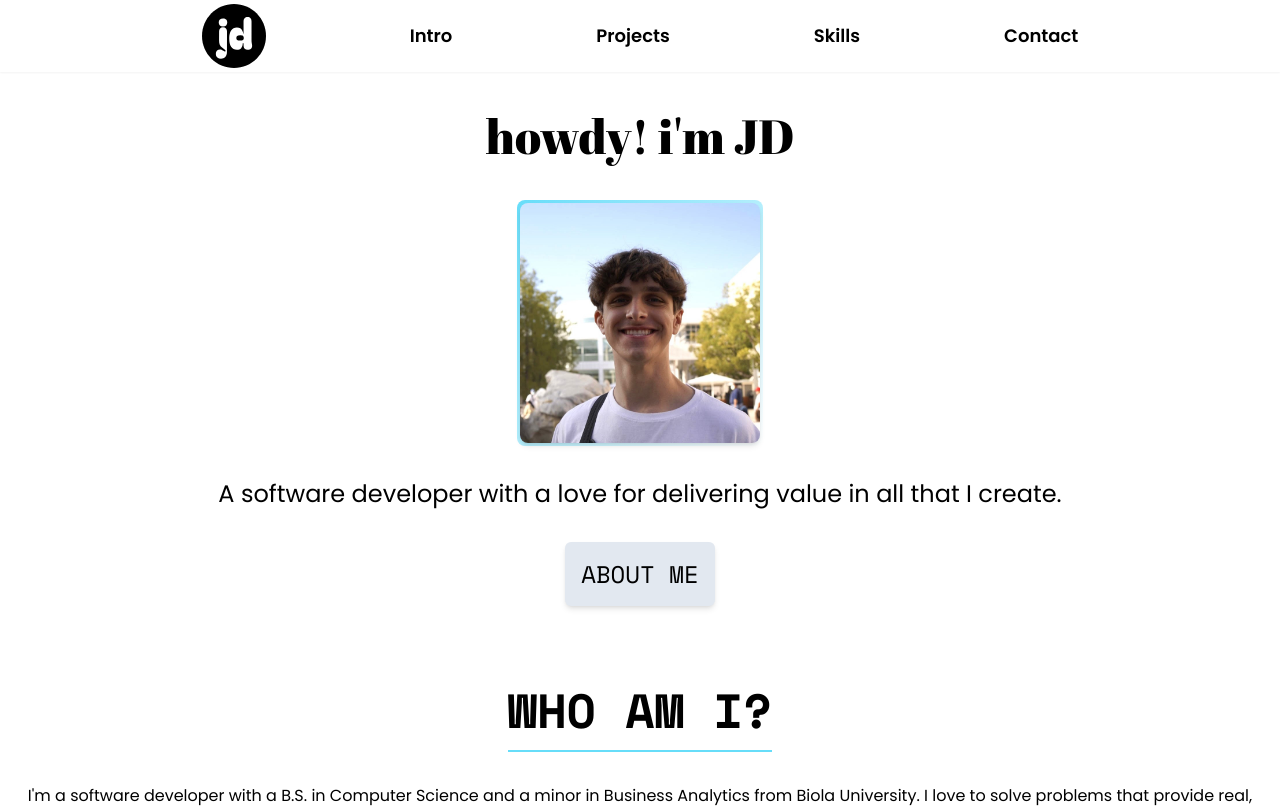
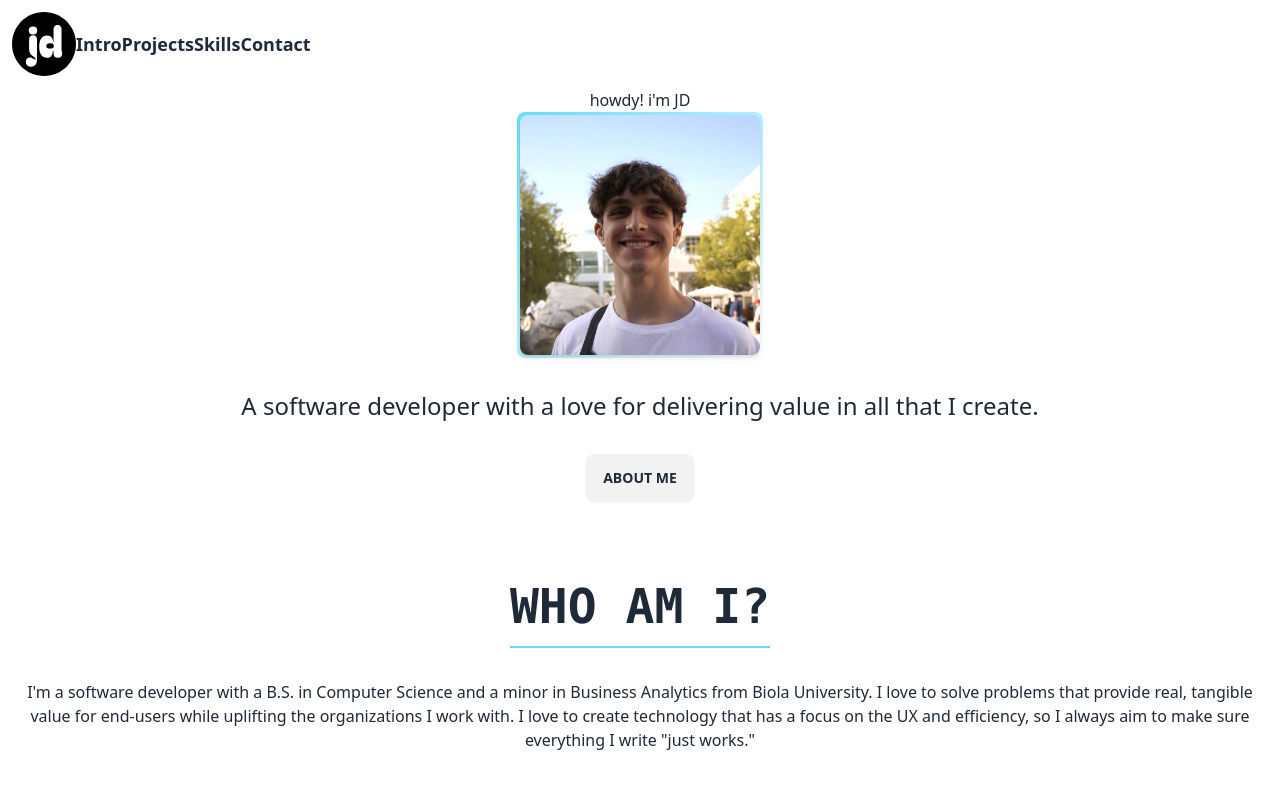
Before and after one commit to jdgio2/portfoliov1, a React (Vite) app: page / in a window 1280 px wide. Shown: the top 808 px of the page. Built offline with nearby package versions, Linux system fonts and the light colour scheme.

Commit message:
trying out some daisyUI styles

```diff
--- a/index.html
+++ b/index.html
@@ -1,5 +1,5 @@
 <!DOCTYPE html>
-<html lang="en" class="scroll-smooth">
+<html lang="en" class="scroll-smooth" data-theme="light">
   <head>
     <meta charset="UTF-8" />
     <link rel="icon" type="image/svg+xml" href="/vite.svg" />
--- a/package.json
+++ b/package.json
@@ -17,10 +17,12 @@
   },
   "devDependencies": {
     "@eslint/js": "^9.17.0",
+    "@tailwindcss/typography": "^0.5.16",
     "@types/react": "^18.3.18",
     "@types/react-dom": "^18.3.5",
     "@vitejs/plugin-react": "^4.3.4",
     "autoprefixer": "^10.4.20",
+    "daisyui": "^4.12.23",
     "eslint": "^9.17.0",
     "eslint-plugin-react-hooks": "^5.0.0",
     "eslint-plugin-react-refresh": "^0.4.16",
--- a/src/components/layout/Header.tsx
+++ b/src/components/layout/Header.tsx
@@ -1,10 +1,7 @@
 export default function Header() {
   return (
-    <section
-      id="header"
-      className="p-1 shadow-sm backdrop-blur-lg bg-white/10 sticky top-0 left-0 right-0 z-50"
-    >
-      <nav className="justify-center space-x-36 flex flex-row mx-3 items-center">
+    <section id="header" className="p-1 sticky top-0 left-0 right-0 z-50">
+      <nav className="navbar bg-base-100">
         <a
           href="#"
           className="hidden md:block text-lg font-semibold"
--- a/src/components/sections/Hero.tsx
+++ b/src/components/sections/Hero.tsx
@@ -1,9 +1,7 @@
 export default function Hero() {
   return (
     <section id="hero" className="flex flex-col items-center mb-10 h-full">
-      <h1 className="my-10 mx-1 text-5xl font-hero text-center justify-self-center">
-        howdy! i'm JD
-      </h1>
+      <h1 className="">howdy! i'm JD</h1>
       <div className="p-[3px] bg-gradient-to-br  from-onahau-300 rounded-lg">
         <img
           src="/src/assets/heropic.jpg"
@@ -15,13 +13,7 @@ export default function Hero() {
         A software developer with a love for delivering value in all that I
         create.
       </h2>
-      <button
-        className="transition ease-in-out bg-slate-200 p-4
-        rounded-md text-2xl font-mono font-normal hover:bg-slate-300 hover:slate-800 shadow-md
-        active:bg-slate-500"
-      >
-        ABOUT ME
-      </button>
+      <button className="btn">ABOUT ME</button>
     </section>
   );
 }
--- a/tailwind.config.js
+++ b/tailwind.config.js
@@ -16,11 +16,6 @@ export default {
   ],
   theme: {
     extend: {
-      fontFamily: {
-        hero: ["Abril Fatface", "serif"],
-        sans: ["Poppins", ...defaultTheme.fontFamily.sans],
-        mono: ["Space Mono", "sans-serif"],
-      },
       colors: {
         onahau: {
           50: "#ecfdff",
@@ -38,5 +33,16 @@ export default {
       },
     },
   },
-  plugins: [],
+  plugins: [require("@tailwindcss/typography"), require("daisyui")],
+  // daisyUI config (optional - here are the default values)
+  daisyui: {
+    themes: false, // false: only light + dark | true: all themes | array: specific themes like this ["light", "dark", "cupcake"]
+    darkTheme: "dark", // name of one of the included themes for dark mode
+    base: true, // applies background color and foreground color for root element by default
+    styled: true, // include daisyUI colors and design decisions for all components
+    utils: true, // adds responsive and modifier utility classes
+    prefix: "", // prefix for daisyUI classnames (components, modifiers and responsive class names. Not colors)
+    logs: true, // Shows info about daisyUI version and used config in the console when building your CSS
+    themeRoot: ":root", // The element that receives theme color CSS variables
+  },
 };
```
Also changed, not shown: 1 other file (tests, documents, lock files or other folders).
